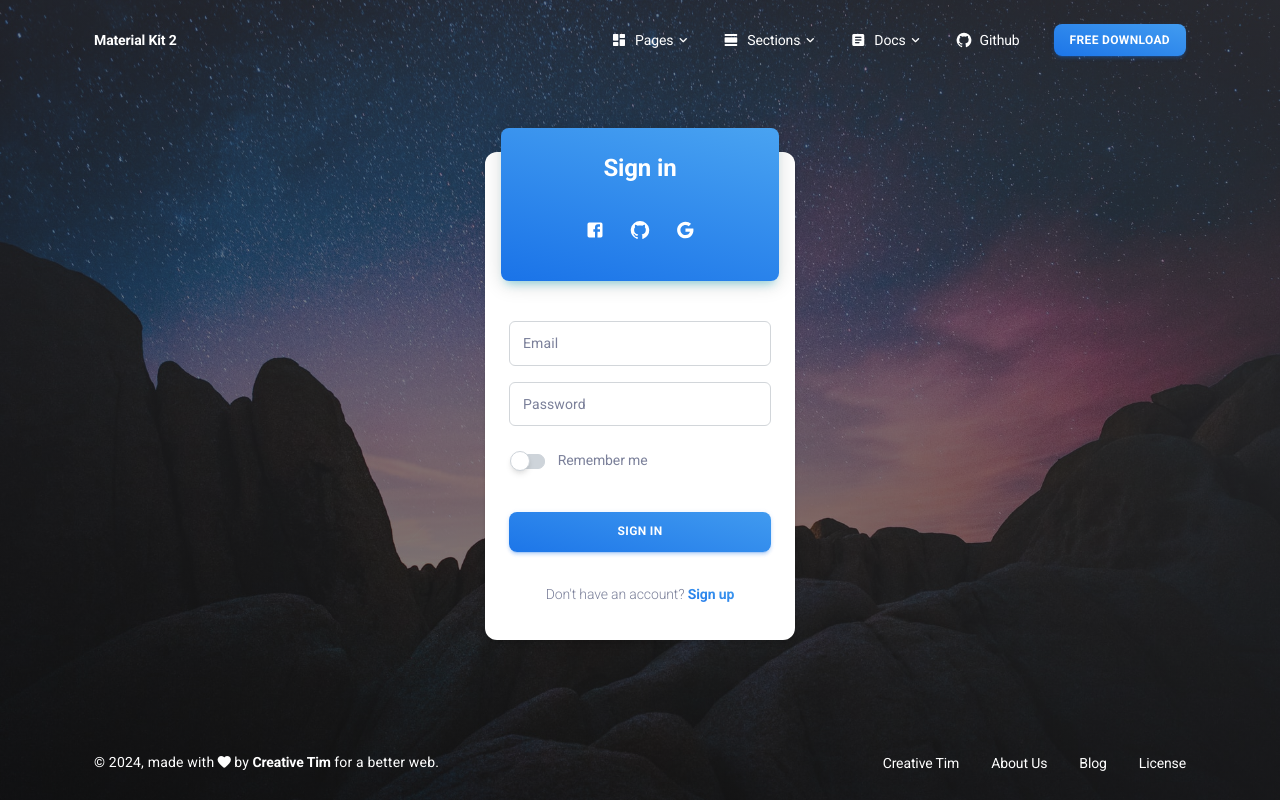
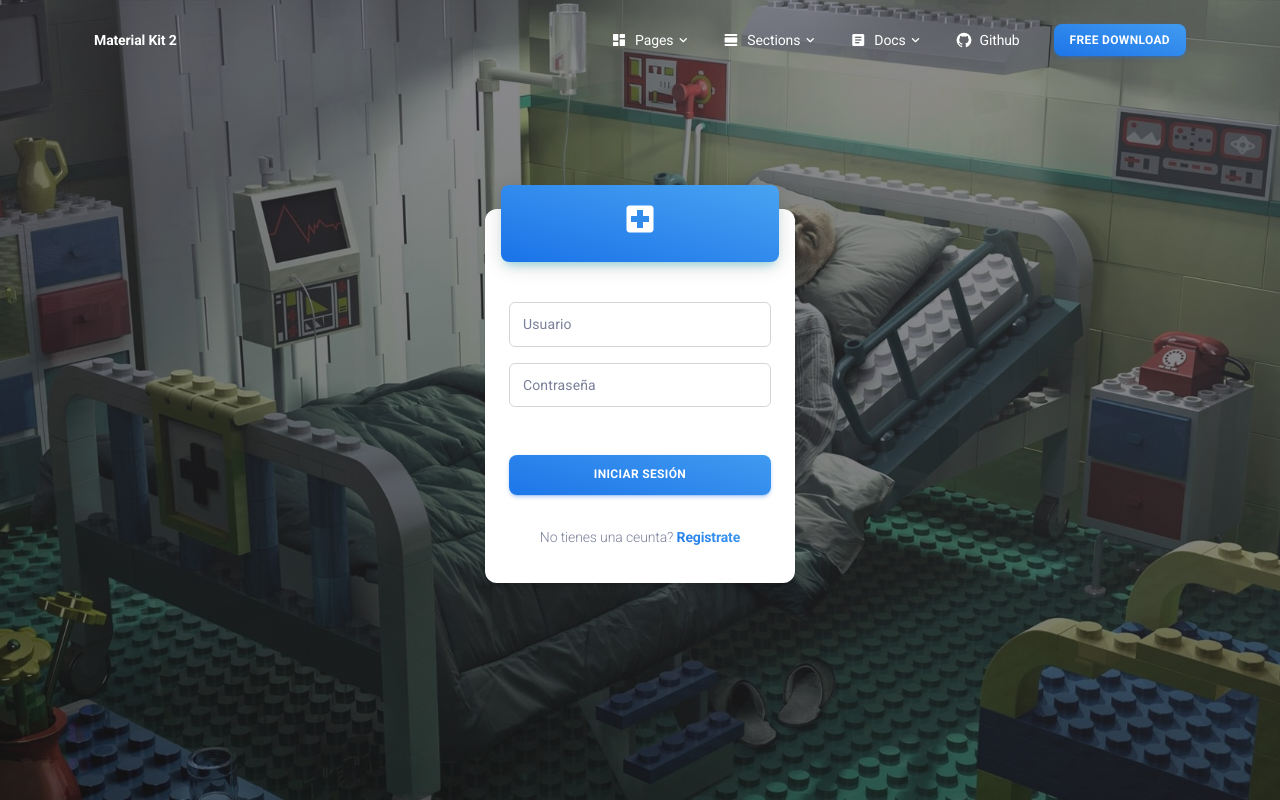
Before and after one commit to Agles-Av/chaqutonsito, a React (Create React App) app: page /pages/authentication/sign-in in a window 1280 px wide. Built offline with nearby package versions, Linux system fonts and the light colour scheme.

Commit message:
LOGIN hecho

```diff
--- a/package.json
+++ b/package.json
@@ -14,6 +14,7 @@
     "url": "git+https://github.com/creativetimofficial/ct-material-kit-react.git"
   },
   "dependencies": {
+    "@auth0/auth0-react": "^2.2.4",
     "@emotion/cache": "11.10.7",
     "@emotion/react": "11.10.6",
     "@emotion/styled": "11.10.6",
--- a/src/pages/LandingPages/SignIn/index.js
+++ b/src/pages/LandingPages/SignIn/index.js
@@ -10,25 +10,17 @@ Coded by www.creative-tim.com
 
  =========================================================
 
-* The above copyright notice and this permission notice shall be included in all copies or substantial portions of the Software.
-*/
-
-import { useState } from "react";
+* The above copyright notice and this permission notice shall be included in all copies or substantial portions of the Software.*/
 
 // react-router-dom components
 import { Link } from "react-router-dom";
 
 // @mui material components
 import Card from "@mui/material/Card";
-import Switch from "@mui/material/Switch";
 import Grid from "@mui/material/Grid";
-import MuiLink from "@mui/material/Link";
 
 // @mui icons
-import FacebookIcon from "@mui/icons-material/Facebook";
-import GitHubIcon from "@mui/icons-material/GitHub";
-import GoogleIcon from "@mui/icons-material/Google";
-
+import LocalHospitalIcon from "@mui/icons-material/LocalHospital";
 // Material Kit 2 React components
 import MKBox from "components/MKBox";
 import MKTypography from "components/MKTypography";
@@ -37,19 +29,14 @@ import MKButton from "components/MKButton";
 
 // Material Kit 2 React example components
 import DefaultNavbar from "examples/Navbars/DefaultNavbar";
-import SimpleFooter from "examples/Footers/SimpleFooter";
 
 // Material Kit 2 React page layout routes
 import routes from "routes";
 
 // Images
-import bgImage from "assets/images/bg-sign-in-basic.jpeg";
+import bgImage from "assets/images/SignInBAckG.jpeg";
 
 function SignInBasic() {
-  const [rememberMe, setRememberMe] = useState(false);
-
-  const handleSetRememberMe = () => setRememberMe(!rememberMe);
-
   return (
     <>
       <DefaultNavbar
@@ -96,55 +83,25 @@ function SignInBasic() {
                 mb={1}
                 textAlign="center"
               >
-                <MKTypography variant="h4" fontWeight="medium" color="white" mt={1}>
-                  Sign in
-                </MKTypography>
-                <Grid container spacing={3} justifyContent="center" sx={{ mt: 1, mb: 2 }}>
-                  <Grid item xs={2}>
-                    <MKTypography component={MuiLink} href="#" variant="body1" color="white">
-                      <FacebookIcon color="inherit" />
-                    </MKTypography>
-                  </Grid>
-                  <Grid item xs={2}>
-                    <MKTypography component={MuiLink} href="#" variant="body1" color="white">
-                      <GitHubIcon color="inherit" />
-                    </MKTypography>
-                  </Grid>
-                  <Grid item xs={2}>
-                    <MKTypography component={MuiLink} href="#" variant="body1" color="white">
-                      <GoogleIcon color="inherit" />
-                    </MKTypography>
-                  </Grid>
-                </Grid>
+                <LocalHospitalIcon fontSize="large" color="white" mt={1} />
               </MKBox>
               <MKBox pt={4} pb={3} px={3}>
                 <MKBox component="form" role="form">
                   <MKBox mb={2}>
-                    <MKInput type="email" label="Email" fullWidth />
+                    <MKInput type="email" label="Usuario" fullWidth />
                   </MKBox>
                   <MKBox mb={2}>
-                    <MKInput type="password" label="Password" fullWidth />
+                    <MKInput type="password" label="Contraseña" fullWidth />
                   </MKBox>
-                  <MKBox display="flex" alignItems="center" ml={-1}>
-                    <Switch checked={rememberMe} onChange={handleSetRememberMe} />
-                    <MKTypography
-                      variant="button"
-                      fontWeight="regular"
-                      color="text"
-                      onClick={handleSetRememberMe}
-                      sx={{ cursor: "pointer", userSelect: "none", ml: -1 }}
-                    >
-                      &nbsp;&nbsp;Remember me
-                    </MKTypography>
-                  </MKBox>
+                  <MKBox display="flex" alignItems="center" ml={-1}></MKBox>
                   <MKBox mt={4} mb={1}>
                     <MKButton variant="gradient" color="info" fullWidth>
-                      sign in
+                      Iniciar sesión
                     </MKButton>
                   </MKBox>
                   <MKBox mt={3} mb={1} textAlign="center">
                     <MKTypography variant="button" color="text">
-                      Don&apos;t have an account?{" "}
+                      No tienes una ceunta? {"   "}
                       <MKTypography
                         component={Link}
                         to="/authentication/sign-up/cover"
@@ -153,7 +110,7 @@ function SignInBasic() {
                         fontWeight="medium"
                         textGradient
                       >
-                        Sign up
+                        Registrate
                       </MKTypography>
                     </MKTypography>
                   </MKBox>
@@ -163,9 +120,7 @@ function SignInBasic() {
           </Grid>
         </Grid>
       </MKBox>
-      <MKBox width="100%" position="absolute" zIndex={2} bottom="1.625rem">
-        <SimpleFooter light />
-      </MKBox>
+      <MKBox width="100%" position="absolute" zIndex={2} bottom="1.625rem"></MKBox>
     </>
   );
 }
```
Also changed, not shown: src/assets/images/SignInBAckG.jpeg (added), src/assets/images/SignInBackJov.jpeg (added).
